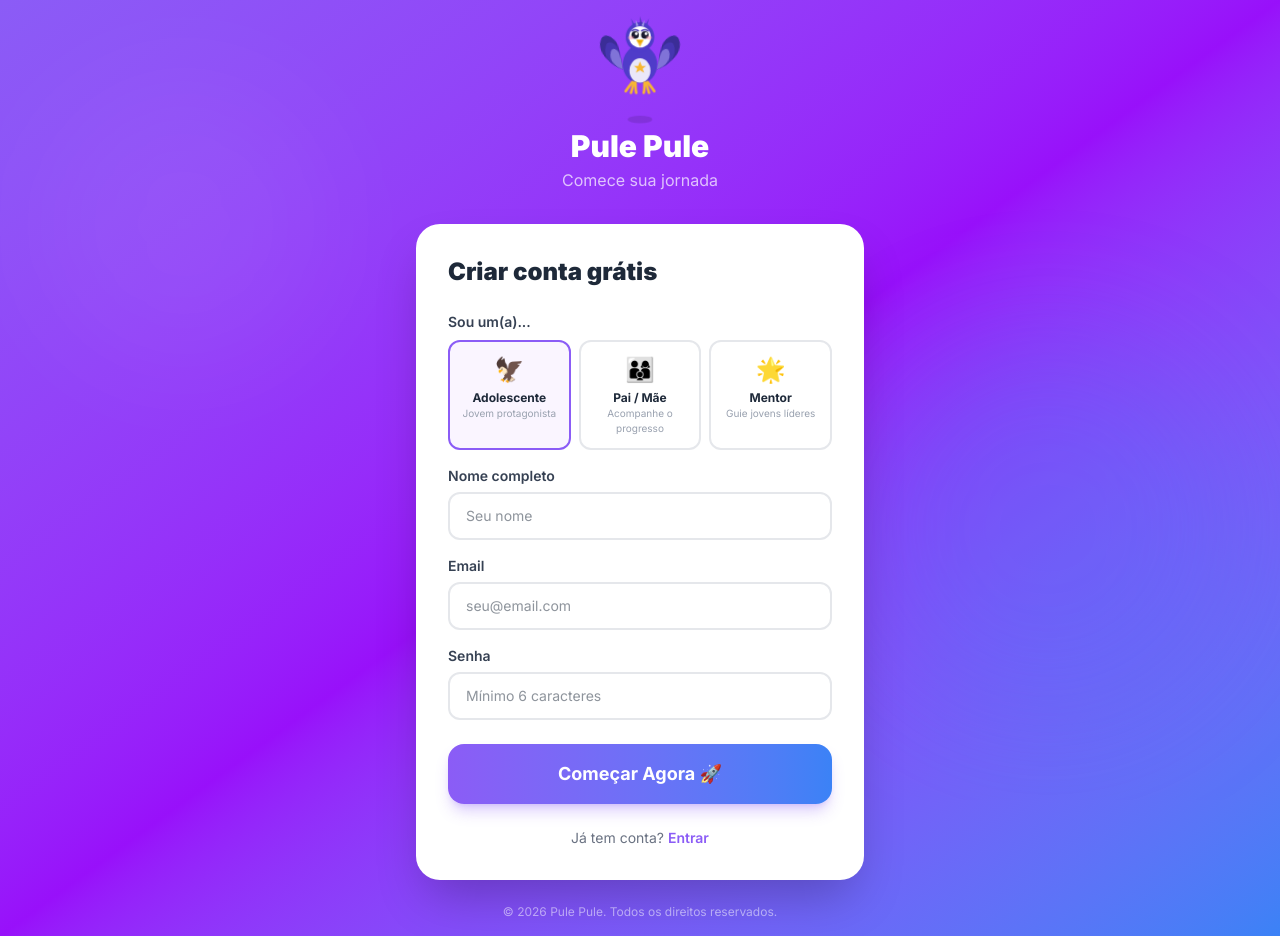
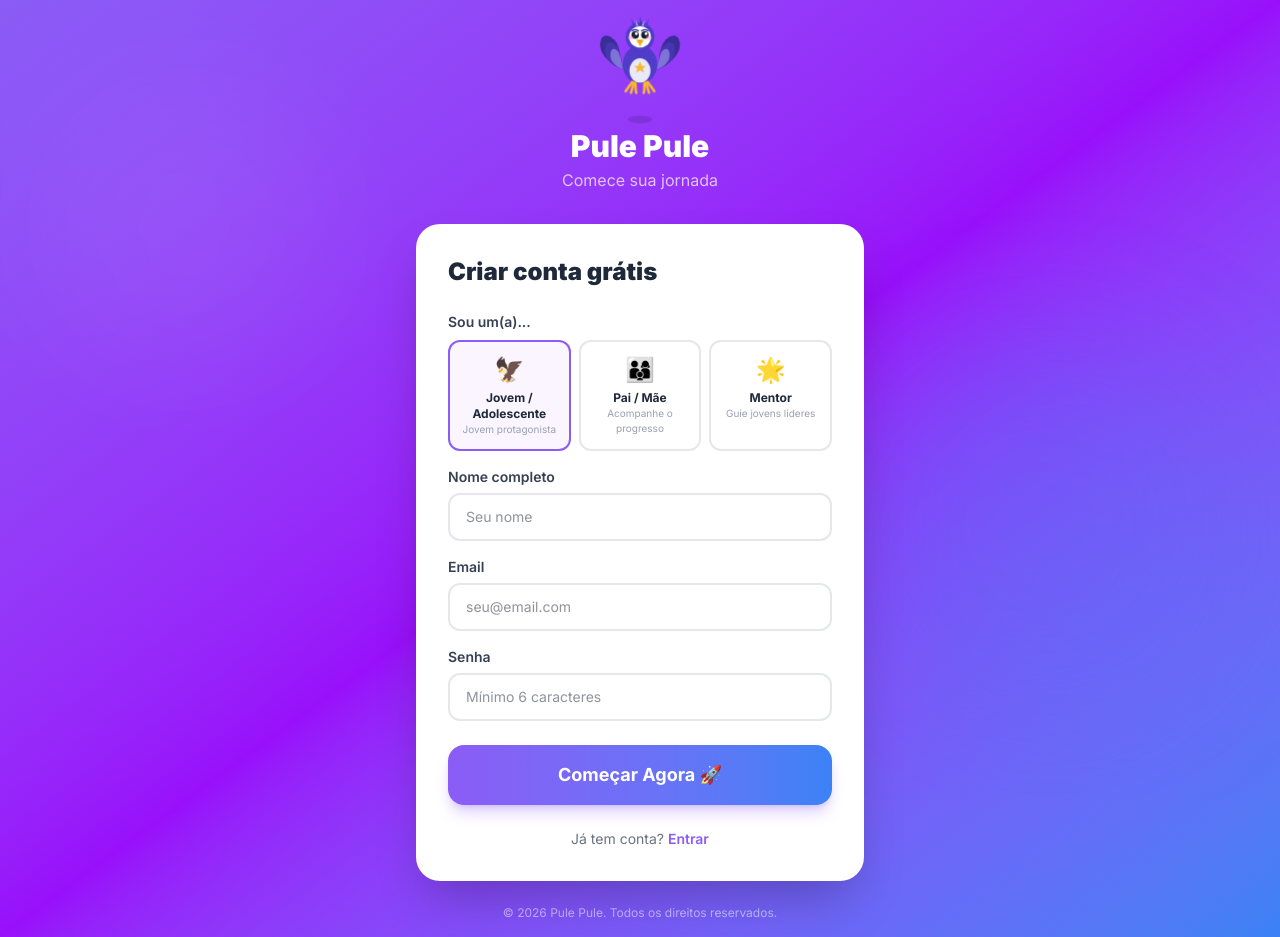
Before and after one commit to radamesdantas/pulepule, a Next.js app: page /auth/signup in a window 1280 px wide. Built offline with nearby package versions, Linux system fonts and the light colour scheme.

Commit message:
fix: label 'Jovem / Adolescente' na tela de cadastro

```diff
--- a/src/app/auth/signup/page.tsx
+++ b/src/app/auth/signup/page.tsx
@@ -8,7 +8,7 @@ import { createClient } from '@/lib/supabase/client'
 import type { UserRole } from '@/lib/types/database'
 
 const ROLES: { value: UserRole; label: string; icon: string; desc: string }[] = [
-  { value: 'teen', label: 'Adolescente', icon: '🦅', desc: 'Jovem protagonista' },
+  { value: 'teen', label: 'Jovem / Adolescente', icon: '🦅', desc: 'Jovem protagonista' },
   { value: 'parent', label: 'Pai / Mãe', icon: '👨‍👩‍👦', desc: 'Acompanhe o progresso' },
   { value: 'mentor', label: 'Mentor', icon: '🌟', desc: 'Guie jovens líderes' },
 ]
```
